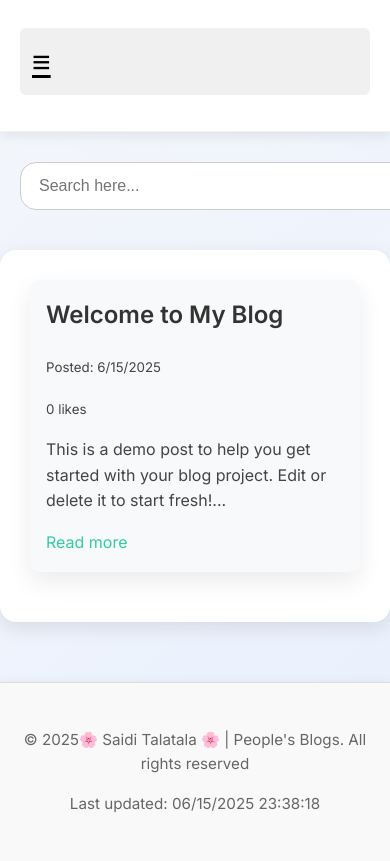
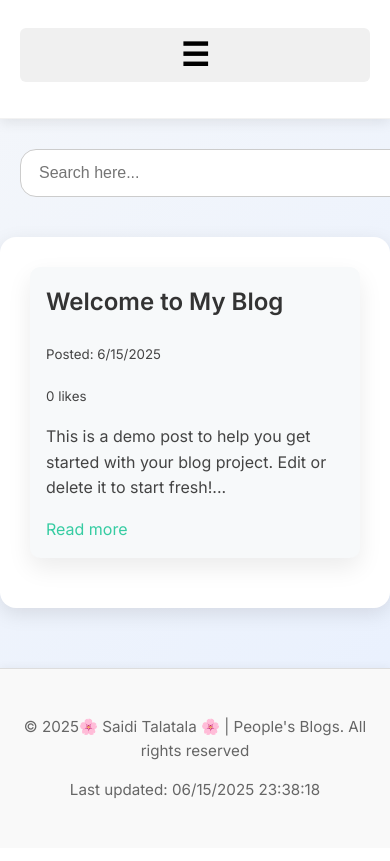
Before and after one commit to JohnTala/myBlogProj, a plain HTML site: page index.html in a window 390 px wide. Shown: the part 81-942 px from the top of the page. Drawn offline with Linux system fonts and the light colour scheme.

Commit message:
Adjust hamburger menu lastly

```diff
--- a/index.html
+++ b/index.html
@@ -17,7 +17,9 @@
     <div class="homepage">
      <header>
 	<h1>People's Blogs</h1>
-    <a id="menu" href="#"></a>
+    <!-- <a id="menu" href="#"></a> -->
+    <button id="menu" aria-label="Toggle navigation">&#9776;</button>
+
 	<nav>
 		<ul class="navigation">
 			<li><a href="index.html" class="active">Home</a></li>
--- a/styles/style.css
+++ b/styles/style.css
@@ -103,10 +103,11 @@ nav a:hover {
     color: #000;
     border: none;
     border-radius: 6px;
+    cursor: pointer;
 }
 
 #menu::before {
-    content: "≡";
+    content: " ";
 }
 
 #menu.show::before {
```
